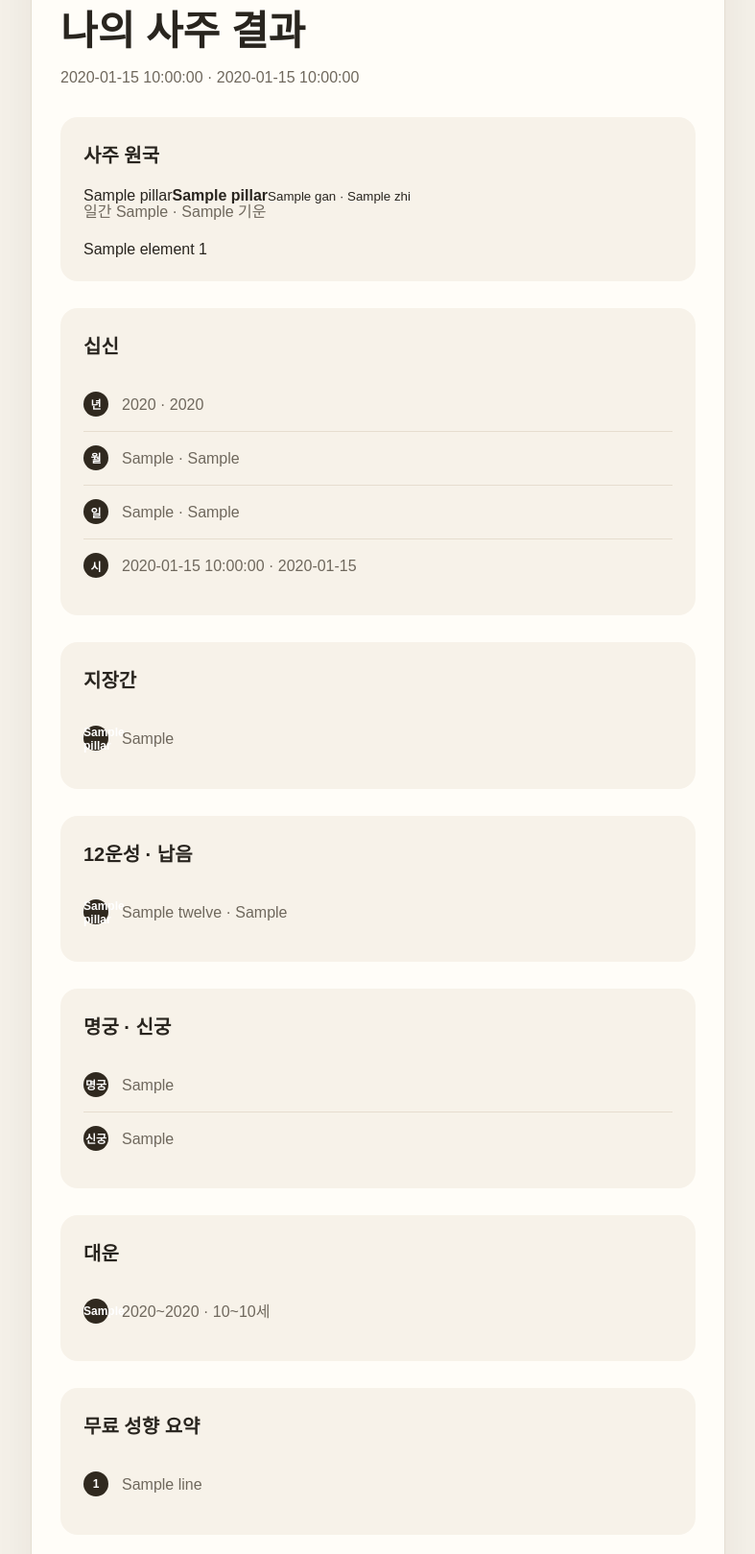
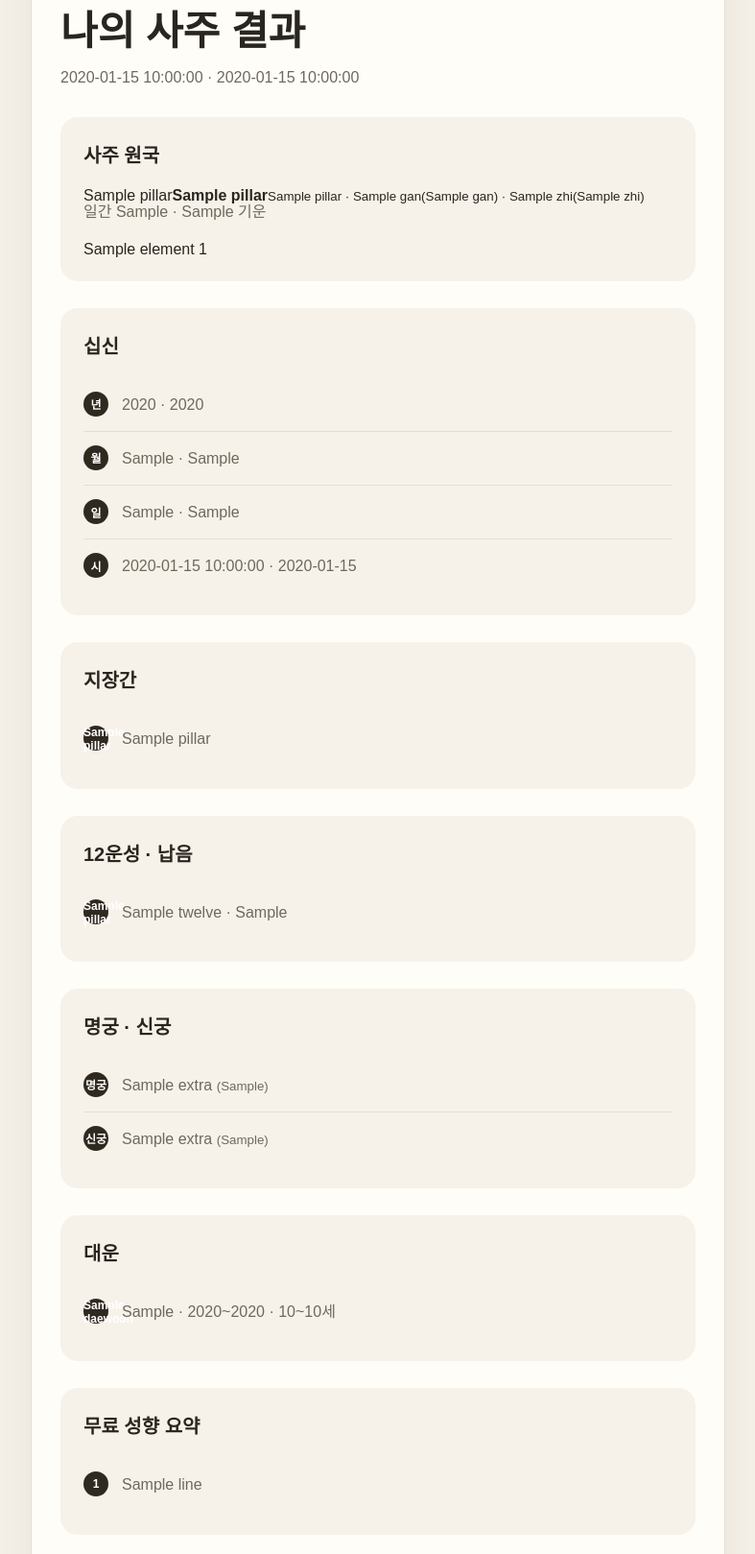
Before and after one commit to makeitmylife03/saju-salon, a Flask app: template templates/saju_result.html in a window 1280 px wide. Shown: the part 162-1781 px from the top of the page at 96% size, without its empty margins (246-1033 px from the left). Run offline with Flask 3, Linux system fonts and the light colour scheme; the template is opened without the code that fills it: most values are stand-ins (such as "Sample title", 1, 10 or a date in 2020); some libraries are stand-ins or nearby versions.

Commit message:
Show Korean explanations for saju terms

```diff
--- a/templates/saju_result.html
+++ b/templates/saju_result.html
@@ -4,12 +4,12 @@
 <div class="eyebrow">YOUR SAJU</div><h1>나의 사주 결과</h1>
 <p id="reading-meta" class="meta">{% if reading %}{{ reading.birth_date }}{% if reading.birth_time %} · {{ reading.birth_time }}{% endif %}{% else %}결과를 불러오는 중입니다…{% endif %}</p>
 {% if reading and reading.pillars %}
-<div class="summary"><h2>사주 원국</h2><div class="bazi-grid">{% for p in reading.pillars %}<div class="bazi-item"><span>{{ p.label }}</span><strong>{{ p.pillar }}</strong><small>{{ p.gan }} · {{ p.zhi }}</small></div>{% endfor %}</div><p class="meta">일간 {{ reading.day_master }} · {{ reading.day_master_element }} 기운</p><div class="element-counts">{% for element, count in reading.element_counts.items() %}<span>{{ element }} {{ count }}</span>{% endfor %}</div></div>
-<div class="summary"><h2>십신</h2><div class="summary-line"><b>년</b><p>{{ reading.ten_gods.year_gan }} · {{ reading.ten_gods.year_zhi|join(', ') }}</p></div><div class="summary-line"><b>월</b><p>{{ reading.ten_gods.month_gan }} · {{ reading.ten_gods.month_zhi|join(', ') }}</p></div><div class="summary-line"><b>일</b><p>{{ reading.ten_gods.day_gan }} · {{ reading.ten_gods.day_zhi|join(', ') }}</p></div><div class="summary-line"><b>시</b><p>{{ reading.ten_gods.time_gan }} · {{ reading.ten_gods.time_zhi|join(', ') }}</p></div></div>
-<div class="summary"><h2>지장간</h2>{% for p in reading.pillars %}<div class="summary-line"><b>{{ p.label }}</b><p>{{ p.hidden_stems|join(' · ') }}</p></div>{% endfor %}</div>
+<div class="summary"><h2>사주 원국</h2><div class="bazi-grid">{% for p in reading.pillars %}<div class="bazi-item"><span>{{ p.label }}</span><strong>{{ p.label_full }}</strong><small>{{ p.pillar }} · {{ p.gan }}({{ p.gan }}) · {{ p.zhi }}({{ p.zhi }})</small></div>{% endfor %}</div><p class="meta">일간 {{ reading.day_master }} · {{ reading.day_master_element }} 기운</p><div class="element-counts">{% for element, count in reading.element_counts.items() %}<span>{{ element }} {{ count }}</span>{% endfor %}</div></div>
+<div class="summary"><h2>십신</h2><div class="summary-line"><b>년</b><p>{{ reading.ten_gods.year_gan }}{% if reading.ten_gods.year_zhi %} · {{ reading.ten_gods.year_zhi|join(', ') }}{% endif %}</p></div><div class="summary-line"><b>월</b><p>{{ reading.ten_gods.month_gan }}{% if reading.ten_gods.month_zhi %} · {{ reading.ten_gods.month_zhi|join(', ') }}{% endif %}</p></div><div class="summary-line"><b>일</b><p>{{ reading.ten_gods.day_gan }}{% if reading.ten_gods.day_zhi %} · {{ reading.ten_gods.day_zhi|join(', ') }}{% endif %}</p></div><div class="summary-line"><b>시</b><p>{{ reading.ten_gods.time_gan }}{% if reading.ten_gods.time_zhi %} · {{ reading.ten_gods.time_zhi|join(', ') }}{% endif %}</p></div></div>
+<div class="summary"><h2>지장간</h2>{% for p in reading.pillars %}<div class="summary-line"><b>{{ p.label }}</b><p>{{ p.hidden_stems_label }}</p></div>{% endfor %}</div>
 <div class="summary"><h2>12운성 · 납음</h2>{% for p in reading.pillars %}<div class="summary-line"><b>{{ p.label }}</b><p>{{ reading.twelve[p.key] }} · {{ reading.na_yin[p.key] }}</p></div>{% endfor %}</div>
-<div class="summary"><h2>명궁 · 신궁</h2><div class="summary-line"><b>명궁</b><p>{{ reading.extra.ming_gong }}</p></div><div class="summary-line"><b>신궁</b><p>{{ reading.extra.shen_gong }}</p></div></div>
-{% if reading.daewoon %}<div class="summary"><h2>대운</h2>{% for d in reading.daewoon %}<div class="summary-line"><b>{{ d.gan_zhi }}</b><p>{{ d.start_year }}~{{ d.end_year }} · {{ d.start_age }}~{{ d.end_age }}세</p></div>{% endfor %}</div>{% endif %}
+<div class="summary"><h2>명궁 · 신궁</h2><div class="summary-line"><b>명궁</b><p>{{ reading.extra.ming_gong_label }} <small>({{ reading.extra.ming_gong }})</small></p></div><div class="summary-line"><b>신궁</b><p>{{ reading.extra.shen_gong_label }} <small>({{ reading.extra.shen_gong }})</small></p></div></div>
+{% if reading.daewoon %}<div class="summary"><h2>대운</h2>{% for d in reading.daewoon %}<div class="summary-line"><b>{{ d.gan_zhi_label }}</b><p>{{ d.gan_zhi }} · {{ d.start_year }}~{{ d.end_year }} · {{ d.start_age }}~{{ d.end_age }}세</p></div>{% endfor %}</div>{% endif %}
 {% endif %}
 <div class="summary"><h2>무료 성향 요약</h2><div id="summary-list">{% for line in summary %}<div class="summary-line"><b>{{ loop.index }}</b><p>{{ line }}</p></div>{% endfor %}</div></div>
 <div class="locked" id="locked-report"><div class="lock">🔒</div><h2>상세 사주 리포트</h2><div class="blurred"><p>타고난 기질과 오행의 균형을 바탕으로 한 상세 성향 분석입니다.</p><p>재물운, 직업운, 연애운, 인간관계와 앞으로의 흐름까지 자세히 분석합니다.</p><p>중요한 시기와 주의할 점, 현실적인 행동 방향을 함께 정리합니다.</p></div><div class="price">9,900원</div><a class="btn" id="detail-button" href="#">상세 리포트 보기</a></div>
```
